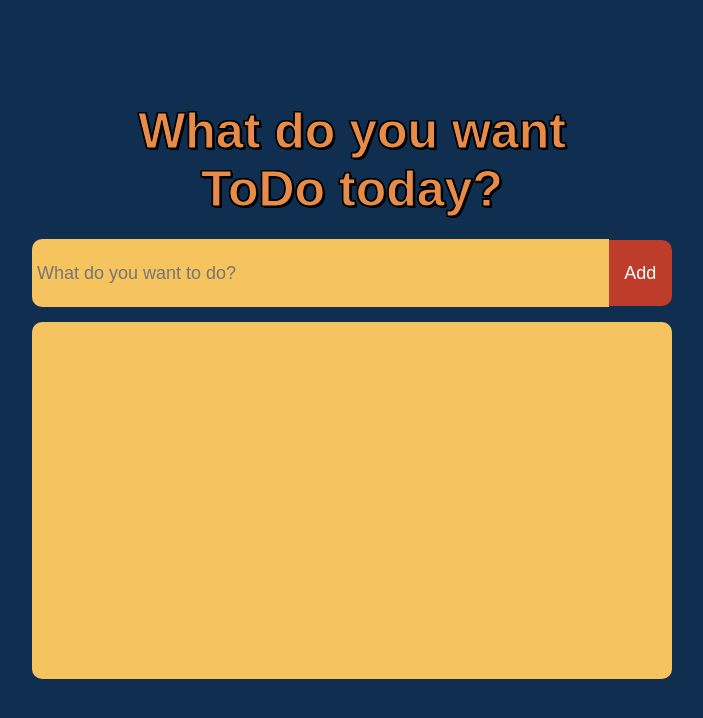
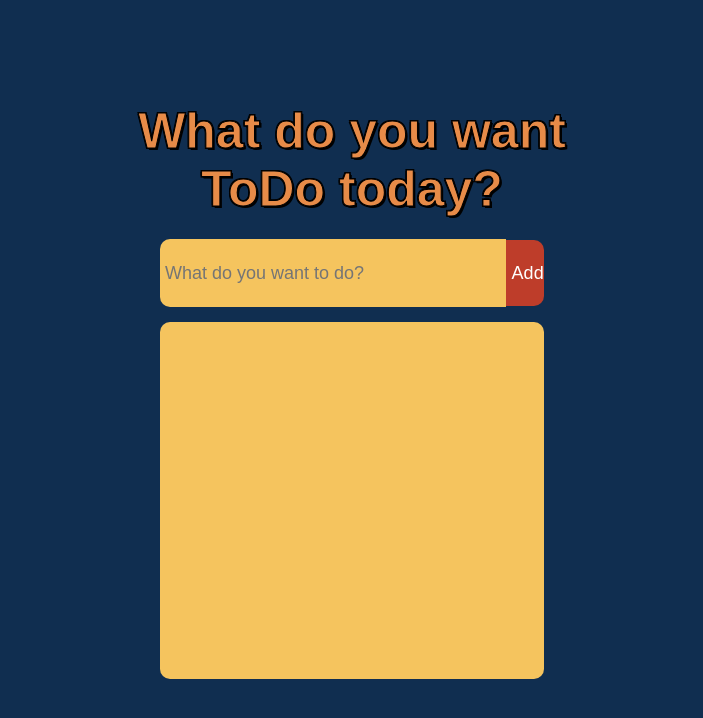
Before and after one commit to Finisker/React-project_ToDo, a React (Create React App) app: page / in a window 1280 px wide. Shown: the top 718 px of the page, without its empty margins (288-991 px from the left). Built offline with nearby package versions, Linux system fonts and the light colour scheme; data requests are answered from the project's data file.

Commit message:
Adjust main width in App.scss and add color to isChecked class in Task.scss

```diff
--- a/src/components/App.scss
+++ b/src/components/App.scss
@@ -29,6 +29,6 @@
 }
 
 main{
-  width: 50%;
+  width: 30%;
   height: 55%;
 }
--- a/src/components/Task.scss
+++ b/src/components/Task.scss
@@ -33,6 +33,7 @@
 
 .isChecked {
   text-decoration: line-through;
+  color: gray;
 }
 
 .hiden {
```
